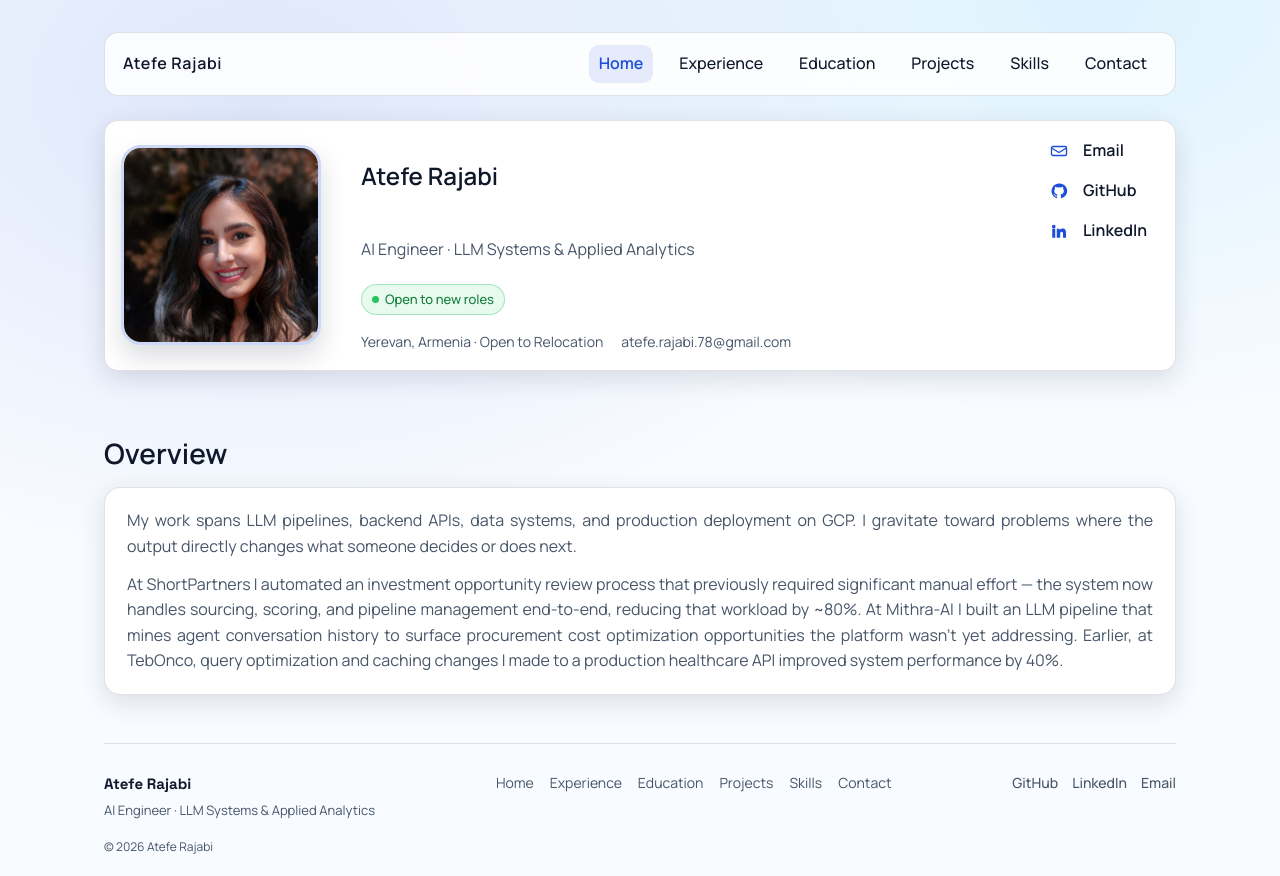
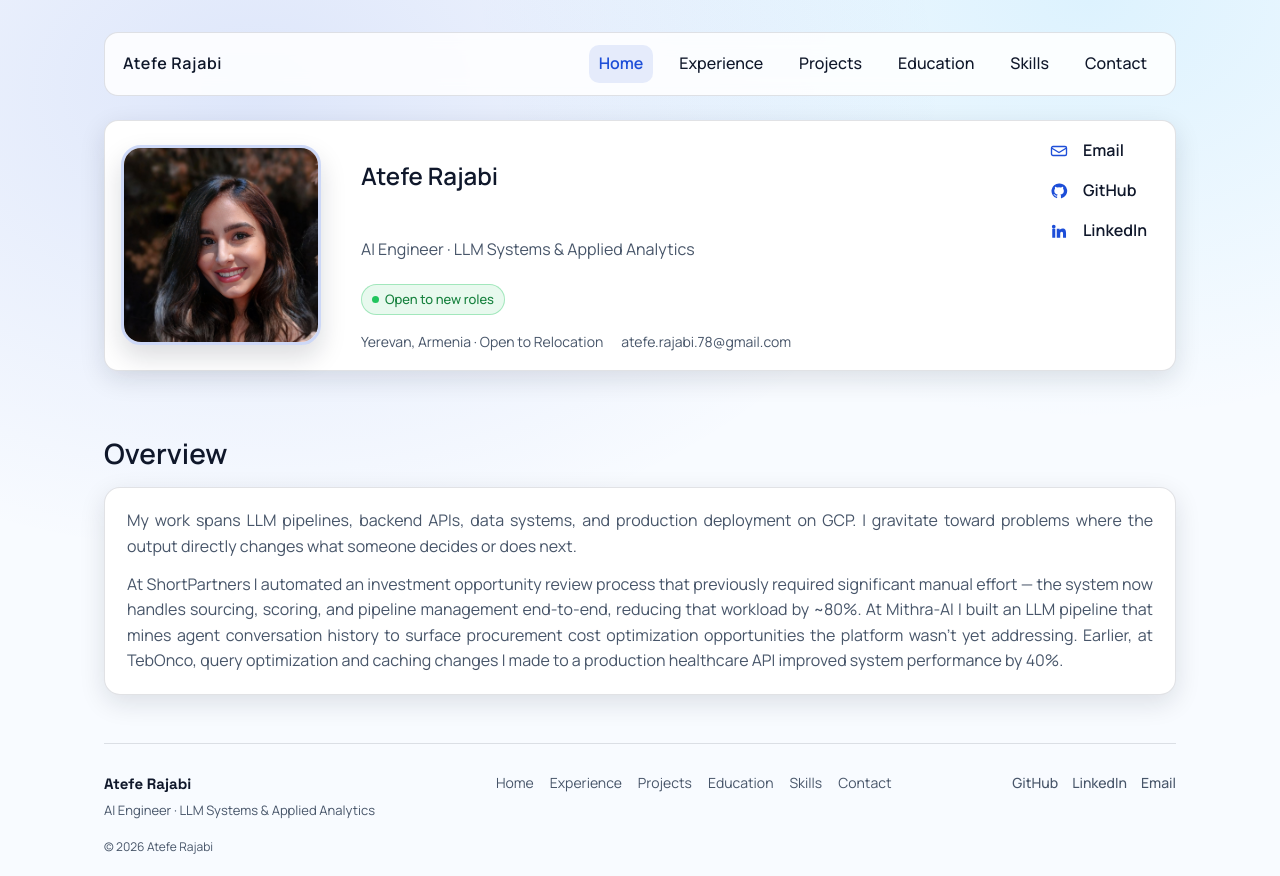
Before and after one commit to itsatefe/itsatefe.github.io, a React (Vite) app: page / in a window 1280 px wide. Built offline with nearby package versions, Linux system fonts and the light colour scheme.

Commit message:
change the menu item order

```diff
--- a/src/App.tsx
+++ b/src/App.tsx
@@ -36,11 +36,11 @@ export default function App() {
           <NavLink to="/experience" onClick={() => setMenuOpen(false)}>
             Experience
           </NavLink>
+          <NavLink to="/projects" onClick={() => setMenuOpen(false)}>
+            Projects
+          </NavLink>
           <NavLink to="/education" onClick={() => setMenuOpen(false)}>
             Education
-          </NavLink>
-          <NavLink to="/projects" onClick={() => setMenuOpen(false)}>
-            Projects
           </NavLink>
           <NavLink to="/skills" onClick={() => setMenuOpen(false)}>
             Skills
@@ -70,8 +70,8 @@ export default function App() {
           <nav className="footer__nav">
             <Link to="/">Home</Link>
             <Link to="/experience">Experience</Link>
+            <Link to="/projects">Projects</Link>
             <Link to="/education">Education</Link>
-            <Link to="/projects">Projects</Link>
             <Link to="/skills">Skills</Link>
             <Link to="/contact">Contact</Link>
           </nav>
```
